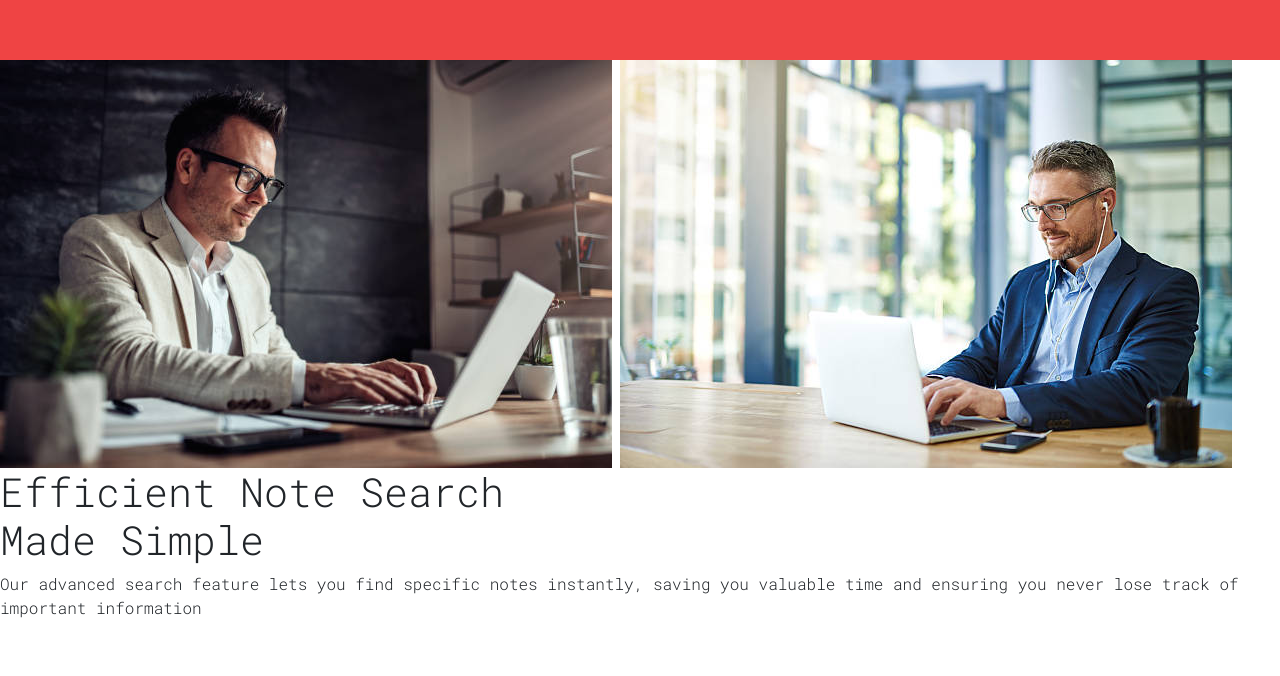
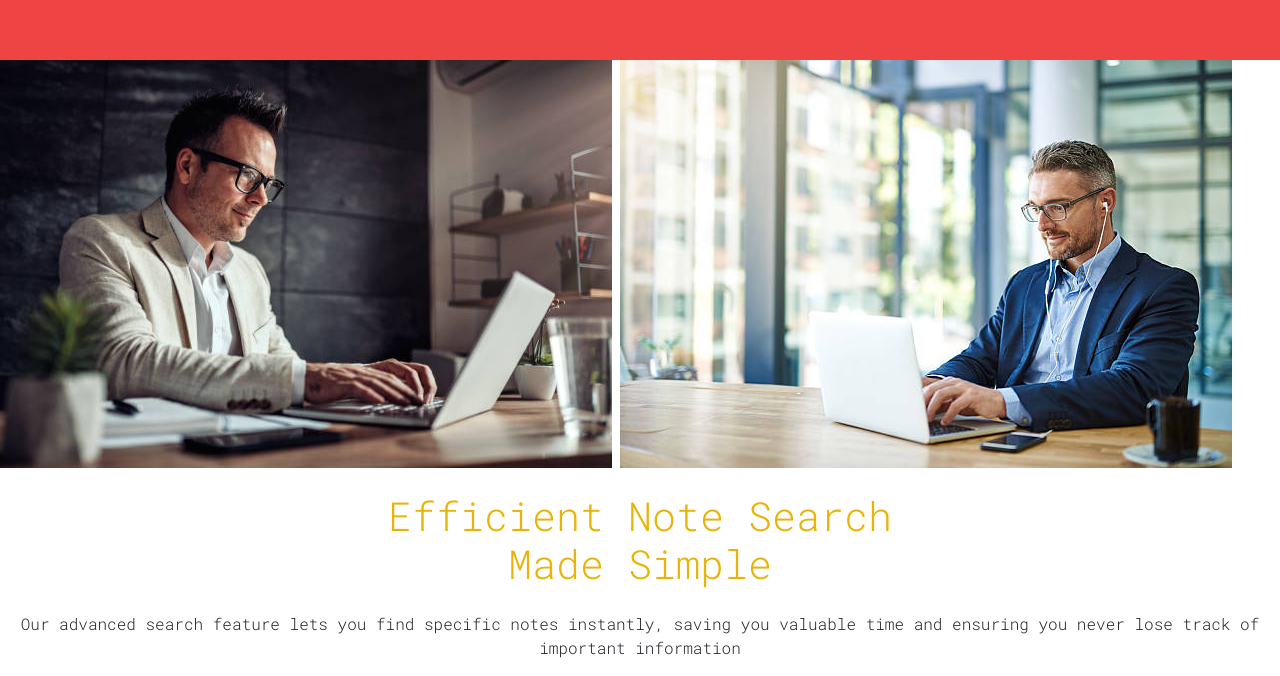
Before and after one commit to cloud-notebook/front-end, a React (Create React App) app: page / in a window 1280 px wide. Shown: the part 668-1344 px from the top of the page. Before the commit the page ends 1304 px from the top, so only its background shows below. Built offline with nearby package versions, Linux system fonts and the light colour scheme.

Commit message:
minor changes

```diff
--- a/src/pages/unAuth/Home/index.jsx
+++ b/src/pages/unAuth/Home/index.jsx
@@ -27,8 +27,8 @@ export default function Home() {
                 </div>
             </div>
             <div id="future">
-                <h1 id="head">Efficient Note Search <br /> Made Simple</h1>
-                <p id="pra">Our advanced search feature lets you find specific notes instantly, saving you valuable time and ensuring you never lose track of important information</p>
+                <h1 id="head" class="text-yellow-500 pt-4 text-center">Efficient Note Search <br /> Made Simple</h1>
+                <p id="pra" class="dark:text-white pt-3 text-center">Our advanced search feature lets you find specific notes instantly, saving you valuable time and ensuring you never lose track of important information</p>
 
             </div>
         </div>
--- a/src/pages/unAuth/Login/index.jsx
+++ b/src/pages/unAuth/Login/index.jsx
@@ -62,9 +62,9 @@ export default function Login() {
 
     return (
         <section className="container_login forms">
-            <div className="form login dark:bg-black dark:text-white">
+            <div className="form login dark:bg-black dark:text-white flex justify-center items-center">
                 <div className="form-content">
-                    <header className='dark:text-white'>Login</header>
+                    <header className='dark:text-white '>Login</header>
                     <form onSubmit={Formik.handleSubmit}>
                         <div className="field input-field">
                             <input
--- a/src/pages/unAuth/PublicNotes/index.jsx
+++ b/src/pages/unAuth/PublicNotes/index.jsx
@@ -65,7 +65,7 @@ export default function PublicNotes() {
             <div className="flex sm:justify-between justify-center flex-col sm:flex-row ">
                 <h1 className='sm:text-2xl text-sm font-bold text-center'>All Public Notes Here</h1>
                 <div className='w-[40%] relative'>
-                    <input onChange={handleSearchOnChange} className='w-full rounded-md p-2 border border-gray-300 relative' type="search" name="search" id="search" />
+                    <input onChange={handleSearchOnChange} className='w-full rounded-md p-2 dark:text-black border border-gray-300 relative' type="search" name="search" id="search" />
                     <button className='absolute top-0.5 outline-none hover:border-blue-700 right-0 p-2.5 text-blue-700 text-lg rounded-md'><AiOutlineSearch /></button>
                 </div>
             </div>
--- a/src/pages/unAuth/Register/index.jsx
+++ b/src/pages/unAuth/Register/index.jsx
@@ -68,7 +68,7 @@ export default function Register() {
 
     return (
         <section class="flex justify-center mt-5 border-none">
-            <div class="form login dark:bg-black dark:text-white">
+            <div class="form login dark:bg-black dark:text-white  flex justify-center items-center">
                 <div class="form-content">
                     <header className='dark:text-white'>Register</header>
                     <form onSubmit={Formik.handleSubmit}>
```
Also changed, not shown: 1 other file (tests, documents, lock files or other folders).
